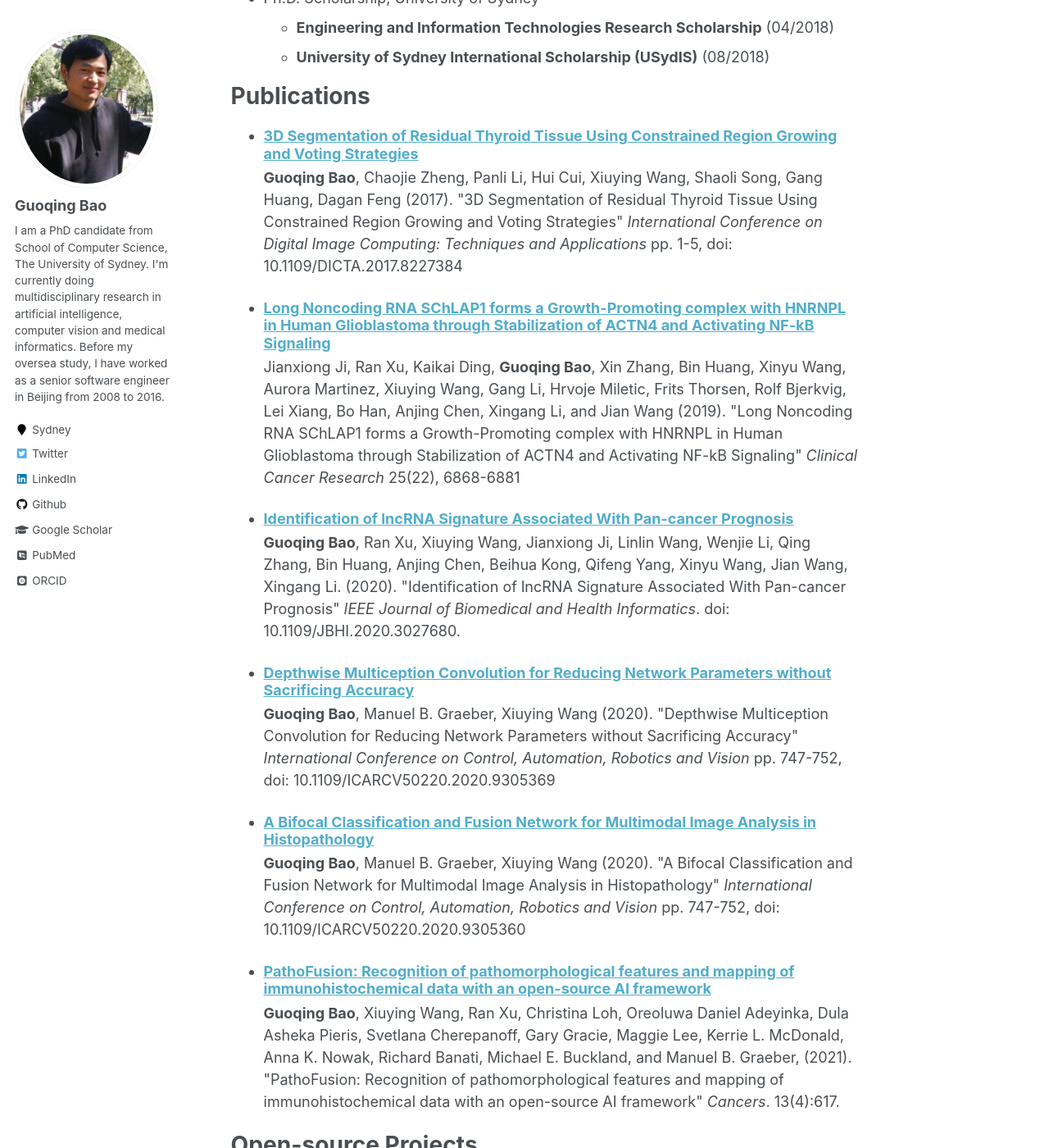
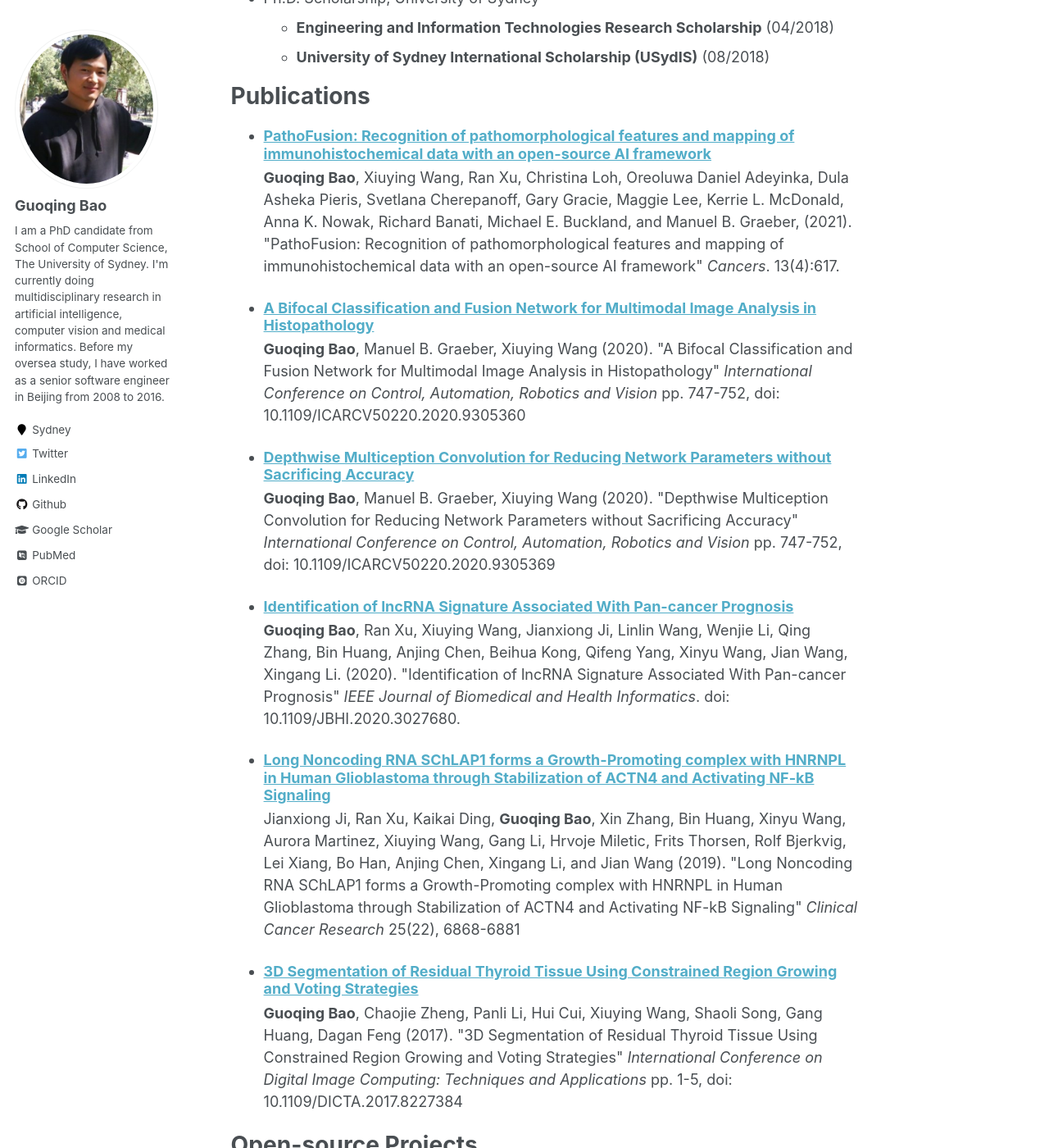
Before and after one commit to guoqingbao/guoqingbao.github.io, a Jekyll site: the page built from _pages/about.md, in a window 1280 px wide and 1400 px high, scrolled down 1050 px. Shown: the whole window at 82% size. Built offline with Jekyll 4.4.1, drawn with Linux system fonts in a browser that asks for light colours; some web fonts are replaced.

Commit message:
Personal website

```diff
--- a/_pages/about.md
+++ b/_pages/about.md
@@ -41,7 +41,7 @@
 
 Publications
 ======
-  <ul>{% for post in site.publications %}
+  <ul>{% for post in site.publications reversed %}
     {% include archive-single-cv.html %}
   {% endfor %}</ul>
 
```
Also changed, not shown: _pages/cv.md (+1 -1 lines).
